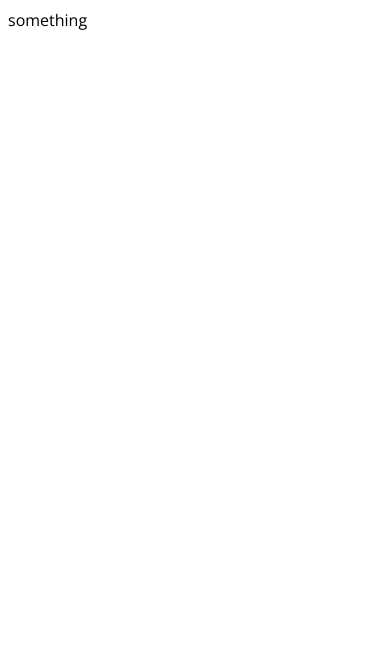
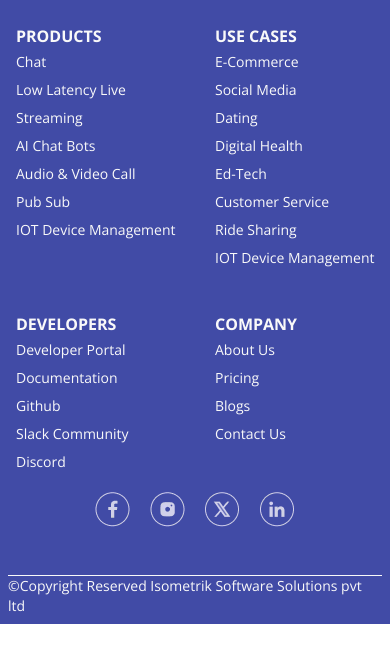
Before and after one commit to rounit08/isometrik-landing-nextapp, a Next.js app: page / in a window 390 px wide. Shown: the top 662 px of the page. Built offline with nearby package versions, Linux system fonts and the light colour scheme.

Commit message:
feat:added responsive footer

```diff
--- a/src/app/globalComponents/card/Dropdown/Dropdown.jsx
+++ b/src/app/globalComponents/Dropdown/Dropdown.jsx
@@ -1,5 +1,4 @@
 import { useState } from 'react';
-import "../../../globals.css"
 
 const DropdownMenu = ({ title, items }) => {
   const [isOpen, setIsOpen] = useState(false);
--- /dev/null
+++ b/src/app/globalComponents/footer/Footer.jsx
@@ -0,0 +1,58 @@
+import FooterList from "../../globalComponents/footer/FooterList/FooterList"
+import footerLogo from "../../../../public/assets/logos/footerLogo.webp"
+import Image from "next/image"
+
+import twitterLogo from "../../../../public/assets/logos/twitter.webp"
+import linkedinLogo from "../../../../public/assets/logos/linkedin.webp"
+import instaLogo from "../../../../public/assets/logos/insta.webp"
+import facebookLogo from "../../../../public/assets/logos/fb.webp"
+
+const Footer = () => {
+    const productsItems = ['Chat', 'Low Latency Live Streaming', 'AI Chat Bots', 'Audio & Video Call', "Pub Sub", "IOT Device Management"]
+    const useCaseItems = ['E-Commerce', 'Social Media', 'Dating', 'Digital Health', 'Ed-Tech', 'Customer Service', 'Ride Sharing', 'IOT Device Management']
+    const developerItems = ['Developer Portal', "Documentation", "Github", "Slack Community", "Discord"]
+    const companyItems = ['About Us', 'Pricing', 'Blogs', 'Contact Us']
+    return (
+        <div className="flex flex-col gap-2 bg-mainBlue text-focusBg p-2 md:p-10">
+    <div className=" flex items-center flex-col md:flex-row md:items-start gap-2">
+
+  <div className="flex flex-col  justify-evenly">
+      <div className="hidden md:flex flex-col justify-around  w-2/3 h-52">
+      <Image src={footerLogo} />
+      <p>Easily integrate live multi-host audio video
+         streaming and chat SDKs into your current web, mobile, and IoT apps
+      </p>
+      </div>
+      <div className="gap-5 hidden md:flex">
+       <Image src={facebookLogo} alt="facebookLogo" className="cursor-pointer" />
+       <Image src={instaLogo} alt="instalogo"       className="cursor-pointer" />
+       <Image src={twitterLogo} alt="twitterLogo"   className="cursor-pointer" />
+       <Image src={linkedinLogo} alt="linkedinLogo" className="cursor-pointer" />
+      </div>
+
+  </div>
+
+  <div className="grid grid-cols-2  md:flex gap-10 p-2">
+  <FooterList title="PRODUCTS" items={productsItems} />
+  <FooterList title="USE CASES" items={useCaseItems} />
+  <FooterList title="DEVELOPERS" items={developerItems} />
+  <FooterList title="COMPANY" items={companyItems} />
+  </div>
+
+  <div className="flex gap-5 md:hidden">
+       <Image src={facebookLogo} alt="facebookLogo" className="cursor-pointer" />
+       <Image src={instaLogo} alt="instalogo"       className="cursor-pointer" />
+       <Image src={twitterLogo} alt="twitterLogo"   className="cursor-pointer" />
+       <Image src={linkedinLogo} alt="linkedinLogo" className="cursor-pointer" />
+      </div>
+
+</div>
+<div className=" pt-10 w-full">
+    <p className="text-sm font-normal border-t">©Copyright Reserved Isometrik Software Solutions pvt ltd </p>
+</div>
+  </div>
+
+    )
+}
+
+export default Footer
--- /dev/null
+++ b/src/app/globalComponents/footer/FooterList/FooterList.jsx
@@ -0,0 +1,16 @@
+const FooterList = ({title, items}) => {
+    return (
+        <div className="flex flex-col w-44 ">
+          <span className="text-base font-bold">{title}</span>
+          <ul className="text-sm font-light leading-loose cursor-pointer">
+          {items.map((item, index) => (
+              <li key={index}>
+                {item}
+              </li>
+            ))}
+            </ul>
+        </div>
+    )
+}
+
+export default FooterList
--- a/src/app/globalComponents/navbar/Navbar.jsx
+++ b/src/app/globalComponents/navbar/Navbar.jsx
@@ -1,7 +1,7 @@
 "use client"
 import Image from "next/image"
 import Logo from "../../../../public/assets/logos/logo.webp"
-import DropdownMenu from "../card/Dropdown/Dropdown";
+import DropdownMenu from "../Dropdown/Dropdown";
 import { useState } from "react";
 const Navbar = () => {
 const[isSidebarOpen, setIsSidebarOpen] = useState(false)
--- a/src/app/page.js
+++ b/src/app/page.js
@@ -9,13 +9,14 @@ import gainCustomer from "../../public/assets/images/gain customer.webp"
 import Navbar from "./globalComponents/navbar/Navbar";
 import HeroSection from "./components/herosection/HeroSection";
 import Accordion from "./globalComponents/accordion/Accordion";
-
+import Footer from "./globalComponents/footer/Footer";
 
 export default function Home() {
   return (
-    <main className="p-2">
+    <main className="">
 
-something
+
+<Footer />
 
  </main>
   );
```
